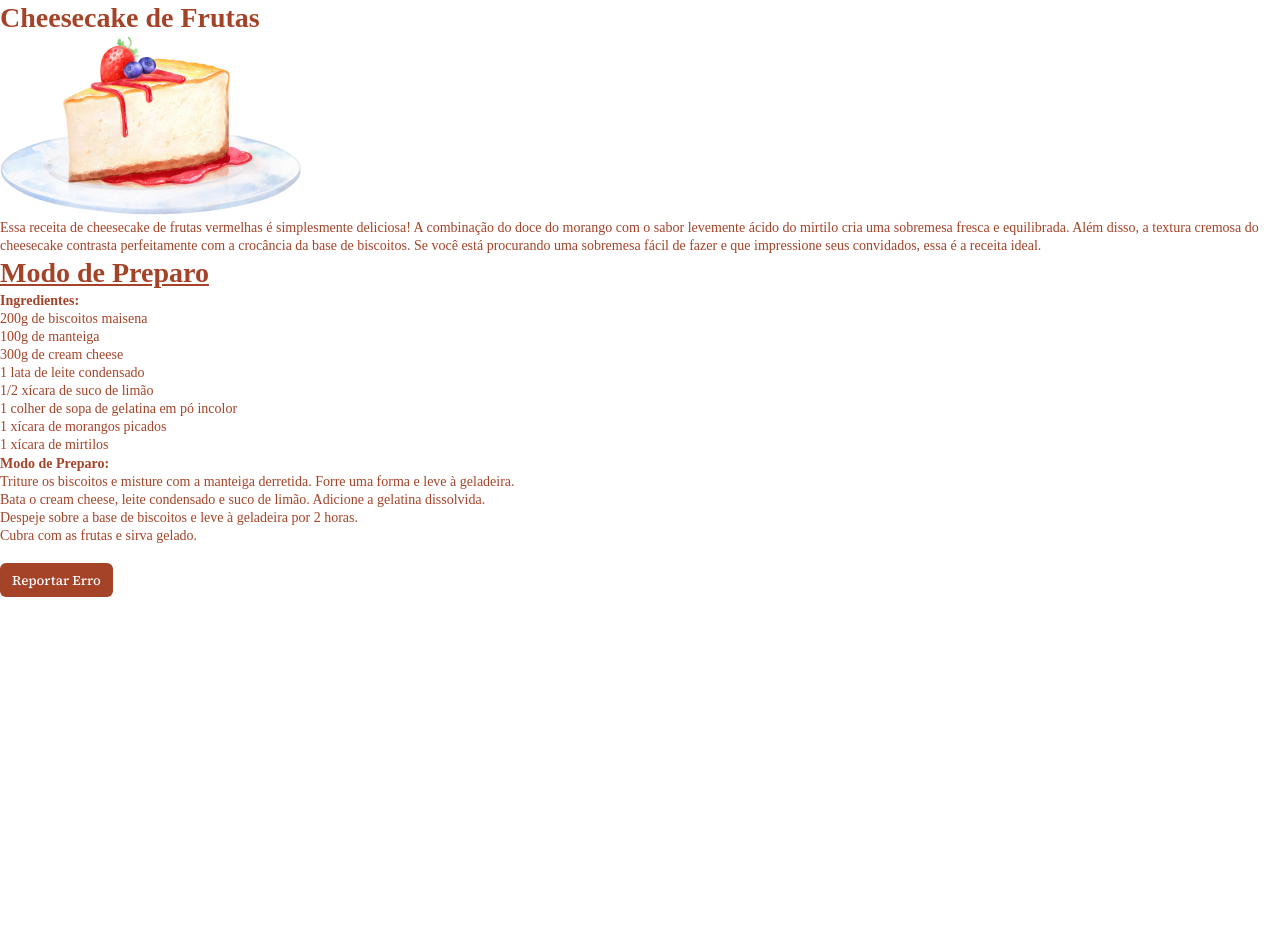
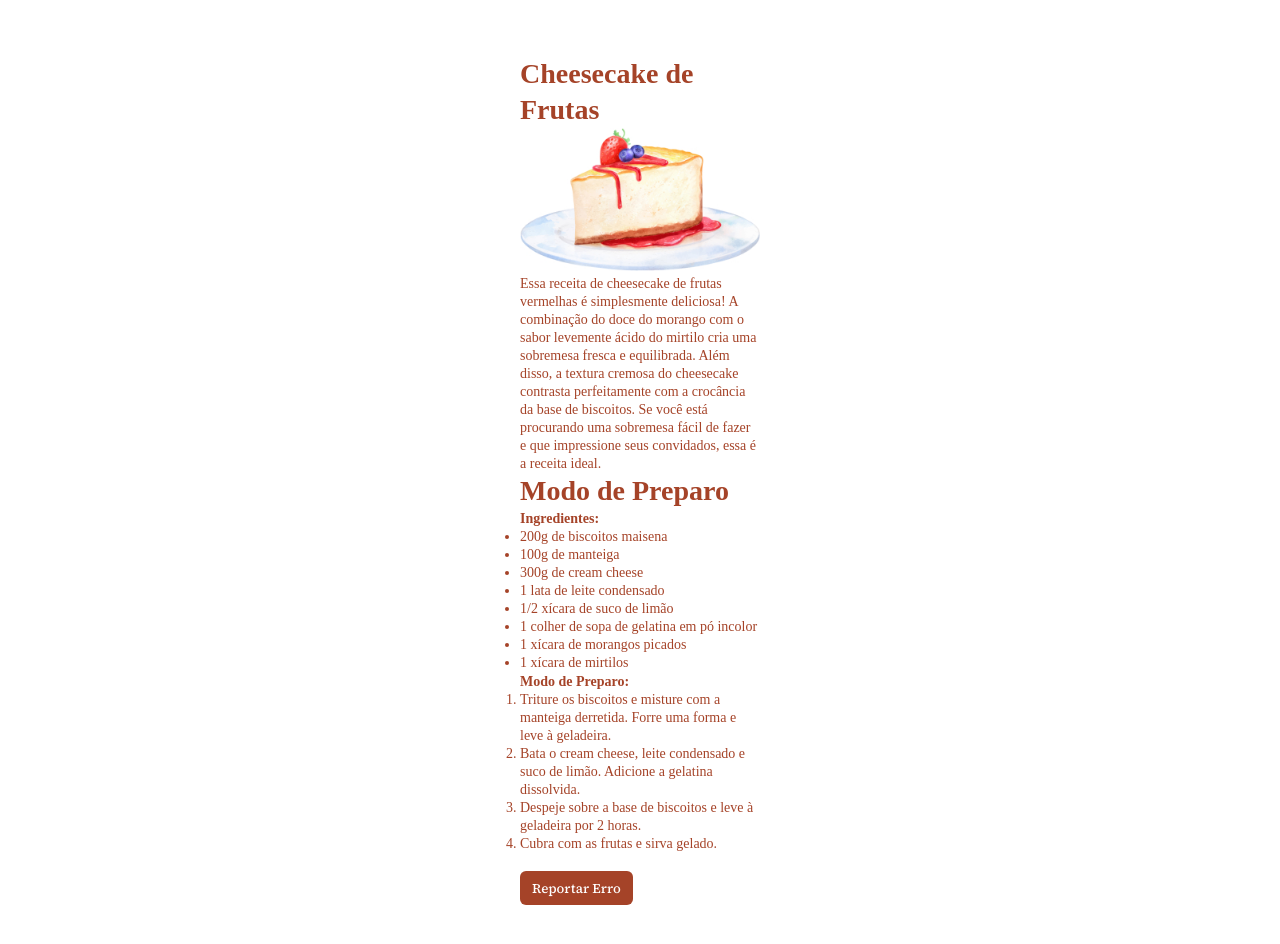
Before and after one commit to nataliacanellas/cheesecake-responsividade-rocketseat, a plain HTML site: page index.html in a window 1280 px wide. Before the commit the page ends 800 px from the top, so only its background shows below. Drawn offline with Linux system fonts and the light colour scheme; a web font is replaced by a local one.

Commit message:
Centralizing main tag

```diff
--- a/style.css
+++ b/style.css
@@ -17,13 +17,21 @@ body {
   font-size: 1.6rem;
 }
 
+main {
+  max-width: 32rem;
+
+  margin-inline: auto;
+
+  padding: 5.6rem 4rem
+}
+
 h1, h2 {
   font-size: 2.8rem;
   line-height: 3.6rem;
 }
 
-h2 {
-  text-decoration: underline;
+img {
+  width: 100%;
 }
 
 p, li, strong {
```
